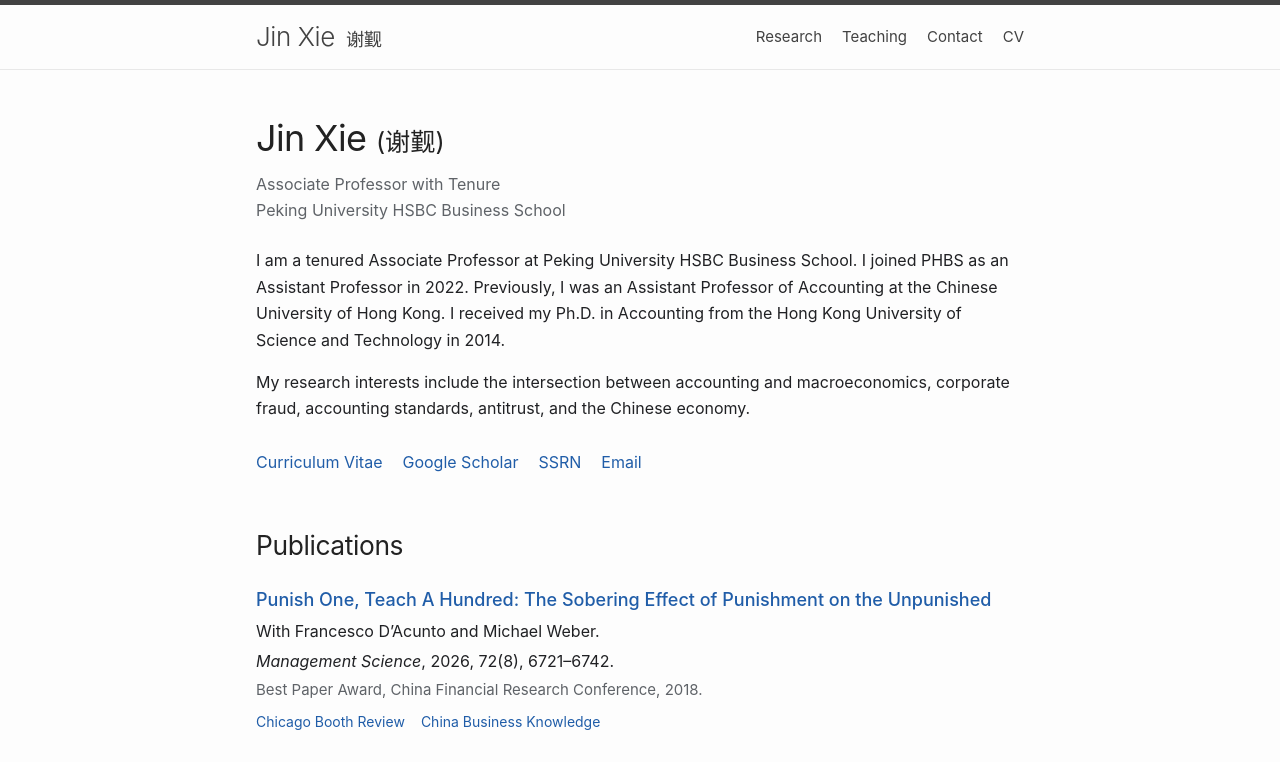
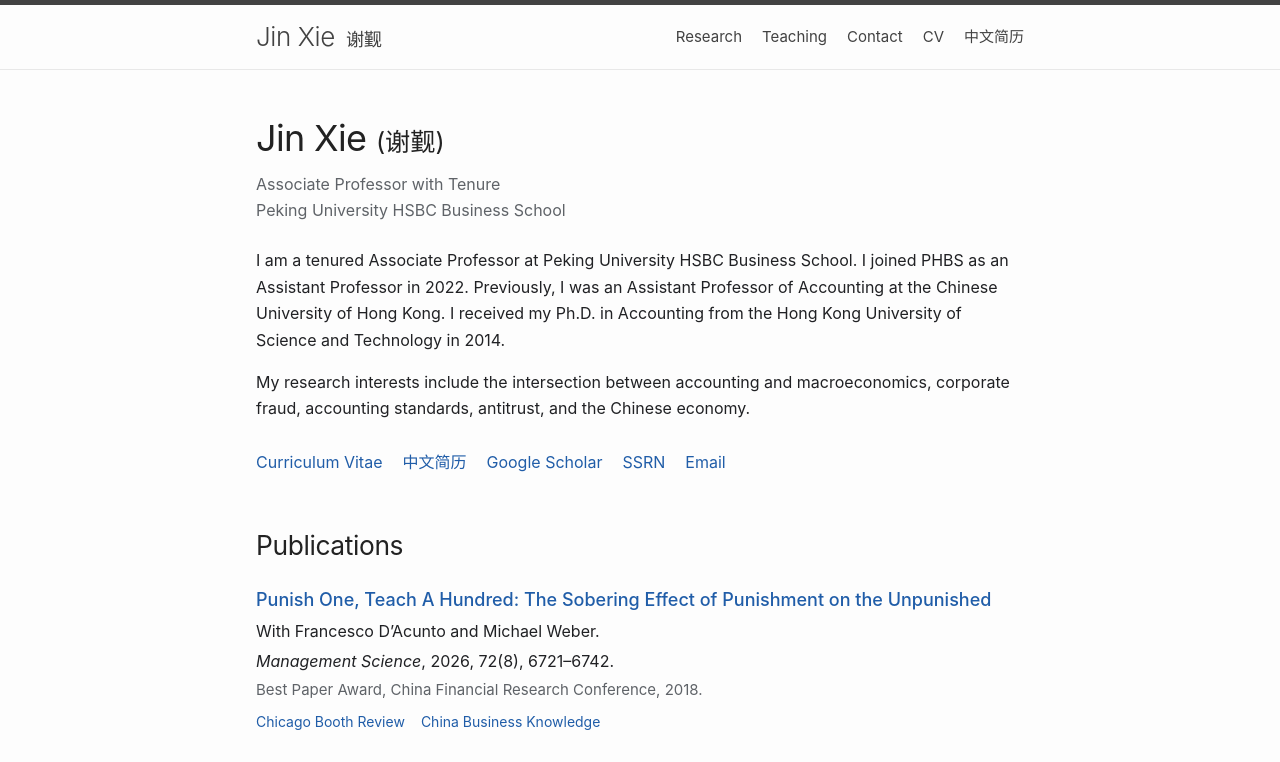
Before and after one commit to MichaelXie-LEO/MichaelXie-LEO.github.io, a plain HTML site: page index.html in a window 1280 px wide. Shown: the top 762 px of the page. Drawn offline with Linux system fonts and the light colour scheme.

Commit message:
Add separate Chinese CV links for September 7, 2026

```diff
--- a/index.html
+++ b/index.html
@@ -20,6 +20,7 @@
         <a href="#teaching">Teaching</a>
         <a href="#contact">Contact</a>
         <a href="assets/CV_JinXie_20260907.pdf">CV</a>
+        <a href="assets/CV_JinXie_zh_20260907.pdf" lang="zh-Hans" hreflang="zh">中文简历</a>
       </nav>
     </div>
   </header>
@@ -32,6 +33,7 @@
       <p>My research interests include the intersection between accounting and macroeconomics, corporate fraud, accounting standards, antitrust, and the Chinese economy.</p>
       <p class="profile-links">
         <a href="assets/CV_JinXie_20260907.pdf">Curriculum Vitae</a>
+        <a href="assets/CV_JinXie_zh_20260907.pdf" lang="zh-Hans" hreflang="zh">中文简历</a>
         <a href="https://scholar.google.com.hk/citations?user=QflOmB4AAAAJ&amp;hl=en">Google Scholar</a>
         <a href="https://papers.ssrn.com/sol3/cf_dev/AbsByAuth.cfm?per_id=1745352">SSRN</a>
         <a href="mailto:jinxie@phbs.pku.edu.cn">Email</a>
```
Also changed, not shown: 2 other files.
